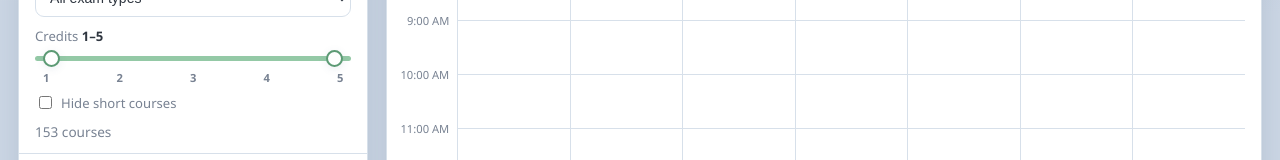
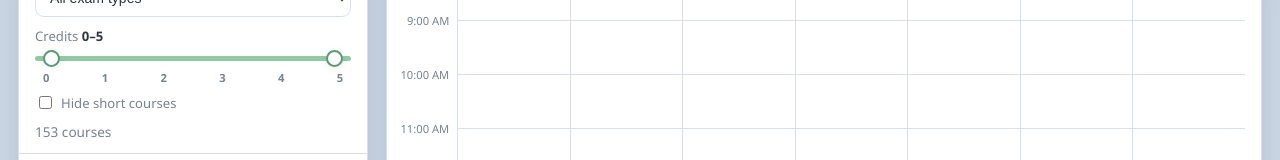
Before and after one commit to daiaun003/lawschoolscheduler, a React (Vite) app: page / in a window 1280 px wide. Shown: the part 236-396 px from the top of the page. Built offline with nearby package versions, Linux system fonts and the light colour scheme.

Commit message:
Include 0-credit courses in the credit range slider
Changed CREDIT_OPTIONS filter from n > 0 to n >= 0 so courses with
0 credits appear in results and the slider range starts at 0.

Co-Authored-By: Claude Sonnet 4.6 <noreply@anthropic.com>

```diff
--- a/src/data/courses.js
+++ b/src/data/courses.js
@@ -12,7 +12,7 @@ export const DAYS = ['Sun', 'Mon', 'Tue', 'Wed', 'Thu', 'Fri', 'Sat']
 // Distinct credit values present in the catalog (excluding 0 / unlisted),
 // sorted ascending — used to populate the credits range filter.
 export const CREDIT_OPTIONS = [
-  ...new Set(COURSES.map((c) => Number(c.units)).filter((n) => Number.isFinite(n) && n > 0)),
+  ...new Set(COURSES.map((c) => Number(c.units)).filter((n) => Number.isFinite(n) && n >= 0)),
 ].sort((a, b) => a - b)
 
 export const CREDIT_MIN = CREDIT_OPTIONS[0]
```
